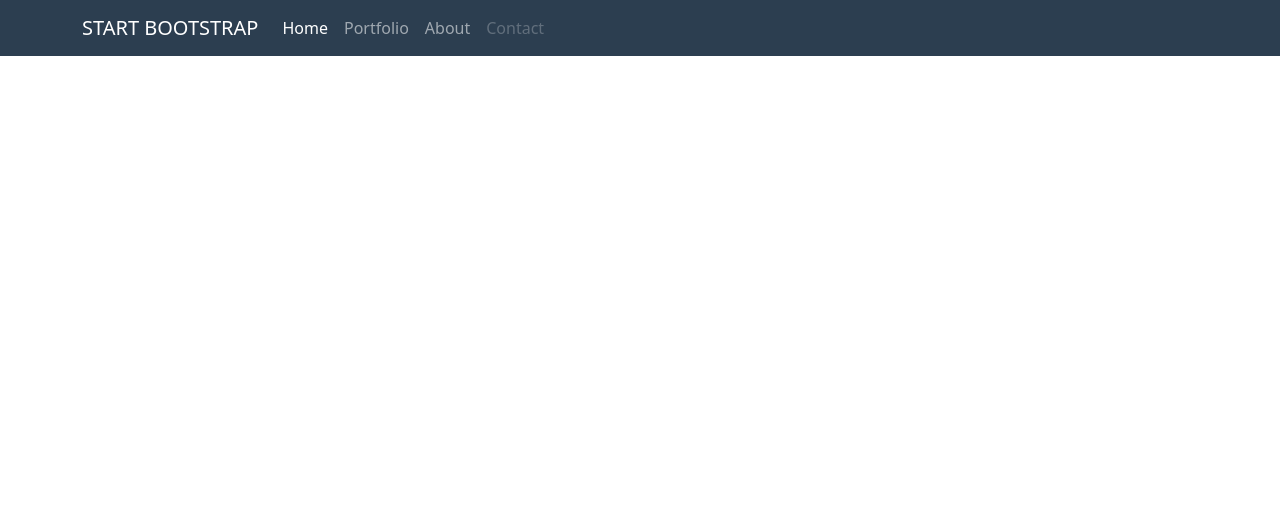
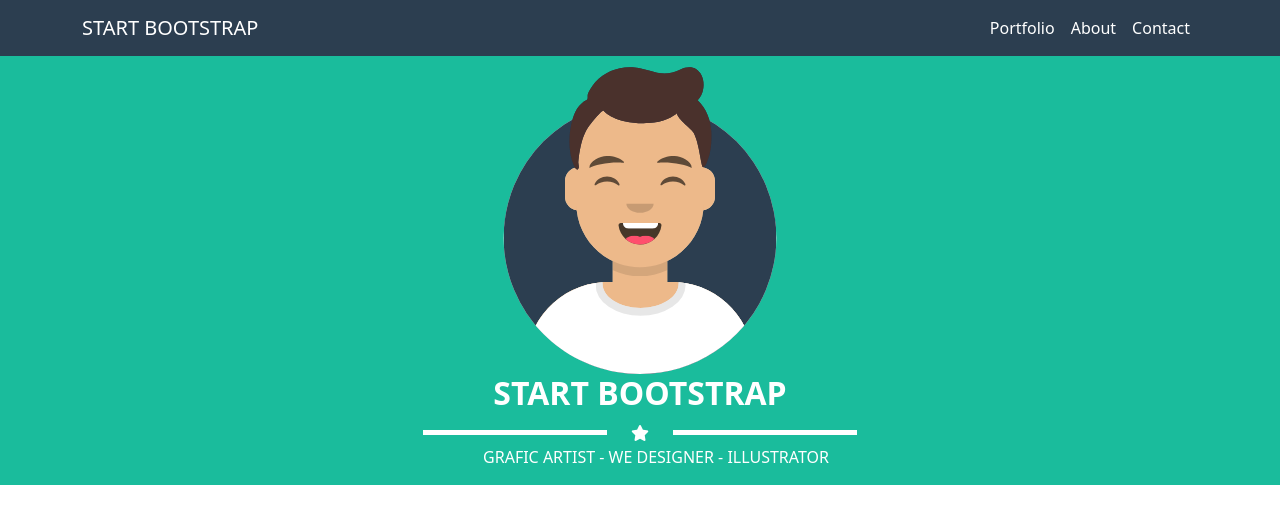
Before and after one commit to Tappobill/html-css-bootstrap-freelancer, a plain HTML site: page index.html in a window 1280 px wide. Drawn offline with nearby package versions, Linux system fonts and the light colour scheme.

Commit message:
Correzione Jumbo

```diff
--- a/css/style.css
+++ b/css/style.css
@@ -10,3 +10,20 @@ li{
 .bg-dark-2{
     background-color: #2c3e50;
 }
+
+.navbar-collapse{
+    flex-grow: 0;
+}
+
+.bg-blue{
+    background-color: #1abc9c;
+}
+
+.max-img{
+    max-width: 300px;
+}
+
+.linea-star{
+    height: 5px;
+    width: 25%;
+}
--- a/index.html
+++ b/index.html
@@ -13,67 +13,80 @@
 <body>
 
     <nav class="navbar navbar-expand-lg navbar-dark bg-dark-2">
+
         <div class="container-md">
-          <a class="navbar-brand" href="#">START BOOTSTRAP</a>
+
+            <a class="navbar-brand" href="#">
+                START BOOTSTRAP
+            </a>
             <button class="navbar-toggler" type="button" data-bs-toggle="collapse" data-bs-target="#navbarNavAltMarkup" aria-controls="navbarNavAltMarkup" aria-expanded="false" aria-label="Toggle navigation">
             <span class="navbar-toggler-icon"></span>
             </button>
+
             <div class="collapse navbar-collapse" id="navbarNavAltMarkup">
                 <ul class="navbar-nav">
                     <li class="nav-item">
-                <a class="nav-link active" aria-current="page" href="#">Home</a>
+                        <a class="nav-link text-white" href="#">Portfolio</a>
                     </li>
                     <li class="nav-item">
-                <a class="nav-link" href="#">Portfolio</a>
+                        <a class="nav-link text-white" href="#">About</a>
                     </li>
                     <li class="nav-item">
-                <a class="nav-link" href="#">About</a>
-              </li>
-              <li class="nav-item">
-                <a class="nav-link disabled">Contact</a>
+                        <a class="nav-link text-white">Contact</a>
                     </li>
                 </ul>
             </div>
+
         </div>
+
     </nav>
 
 
 
-    <!-- <main>
+    <main>
 
-        <section class="bg-info">
+        <section class="bg-blue">
 
-            <div>
+            <div class="container-md">
 
                 <div class="row">
 
-                    <div class="col-12 d-flex justify-content-center">
-                        <img src="img/avatar.svg" class="w-50" alt="">
+                    <div class="col-md-8 offset-md-2 text-center text-white">
+                        <img src="img/avatar.svg" class="max-img" alt="avatar">
+                        <h2 class="fw-bold">
+                            START BOOTSTRAP
+                        </h2>
+                        <div class="d-flex justify-content-center align-items-center">
+                           <div class="linea-star bg-white">
                            </div>
 
-                    <div class="col-12 d-flex justify-content-center text-white">
-                        <h2>
-                            START BOOTSTRAP
-                        </h2>
+                           <div>
+                            <i class="fa-solid fa-star mx-4"></i>
                            </div>
 
-                    <div class="col-12 d-flex justify-content-center text-white">
-                        <hr class="w-25 me-4 d-flex align-items-center border border-white border-2 opacity-100">
-                        <i class="fa-solid fa-star d-flex align-items-center"></i>
-                        <hr class="w-25 ms-4 d-flex align-items-center border border-white border-2 opacity-100">
+                           <div class="linea-star bg-white">
                            </div>
+                        </div>
+                        <ul>
+                            <li>
+                                GRAFIC ARTIST -
+                            </li>
 
-                    <div class="col-12 d-flex justify-content-center text-white pb-5 pt-4">
-                        <div>
-                            GRAPHIC ARTIST - WEB DESIGNER - ILLUSTRATOR
-                        </div>
+                            <li>
+                                WE DESIGNER -
+                            </li>
+
+                            <li>
+                                ILLUSTRATOR
+                            </li>
+                        </ul>
                     </div>
 
                 </div>
 
             </div>
 
-        </section> -->
+        </section>
 
 
         <!-- <section>
```
Lines whose indentation alone changed are shown as unchanged.
